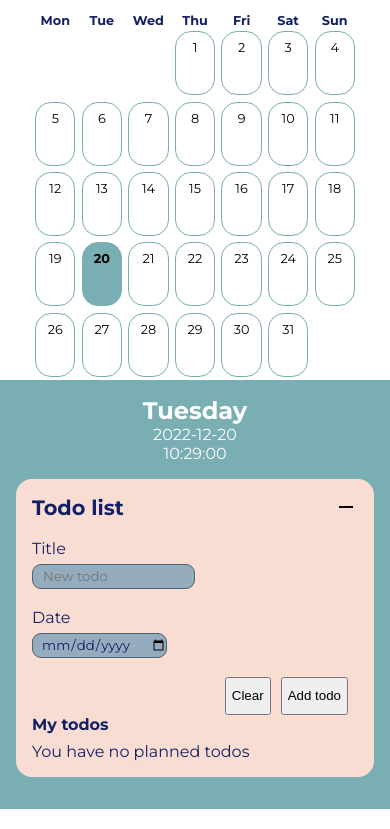
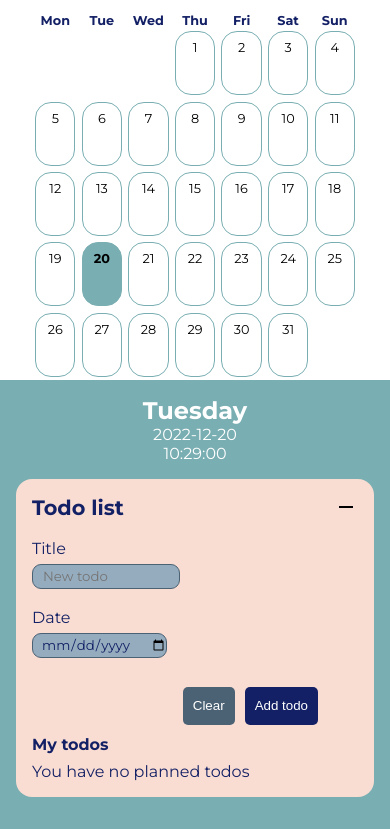
Before and after one commit to Edvindjulic/Calendar-Javascript, a website: page public/index.html in a window 390 px wide. Both pictures are taken after a click on the button "add". Shown: the part 96-925 px from the top of the page. Drawn offline with nearby package versions, Linux system fonts and the light colour scheme.

Commit message:
Added styling on buttons

```diff
--- a/public/mediaqueries.css
+++ b/public/mediaqueries.css
@@ -72,6 +72,10 @@
         display: none;
     }
 
+    .new-todo-container {
+        padding-right: 30px;
+    }
+
     /* main */
     .aside-main-container {
         flex-direction: column-reverse;
@@ -123,6 +127,10 @@
         display: none;
     }
 
+    .todo-badge-hidden {
+        display: flex;
+    }
+
     #new-todo-title {
         width: 50%;
     }
@@ -133,7 +141,7 @@
 
     .todo-badge-hidden {
         display: flex;
-        width: 75px;
+        width: 60px;
         height: 40px;
         border-radius: 15px;
         text-align: center;
--- a/public/style.css
+++ b/public/style.css
@@ -174,6 +174,7 @@ input{
     padding-top: 0.1rem;
     padding-bottom: 0.1rem;
     margin-right: 0.7rem;
+    overflow-wrap: anywhere;
 }
 
 .todo-buttons-container {
@@ -183,15 +184,28 @@ input{
 
 }
 
+#new-todo-clear-button {
+    background-color: var(--darkelectricblue);
+}
+
 .new-todo-buttons-container {
     display: flex;
     justify-content: flex-end;
+    margin-top: 10px;
+    margin-bottom: 10px;
 }
 
 .new-todo-buttons {
     margin-right: 10px;
-    padding-left: 5px;
-    padding-right: 5px;
+    padding-left: 10px;
+    padding-right: 10px;
+    padding-top: 5px;
+    padding-bottom: 5px;
+    border-radius: 5px 5px 5px 5px;
+    cursor: pointer;
+    border: none;
+    background-color: var(--royalbluedark);
+    color: var(--white);
 }
 
 
```
